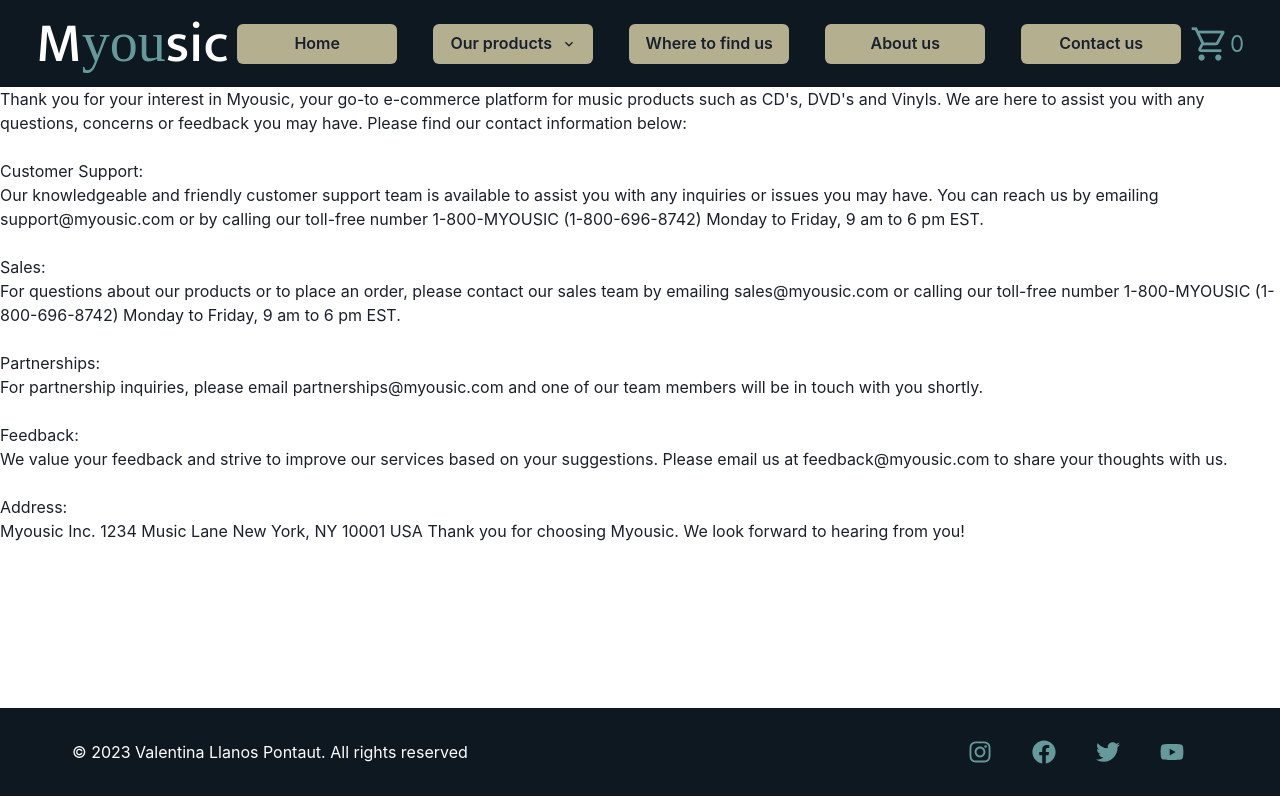
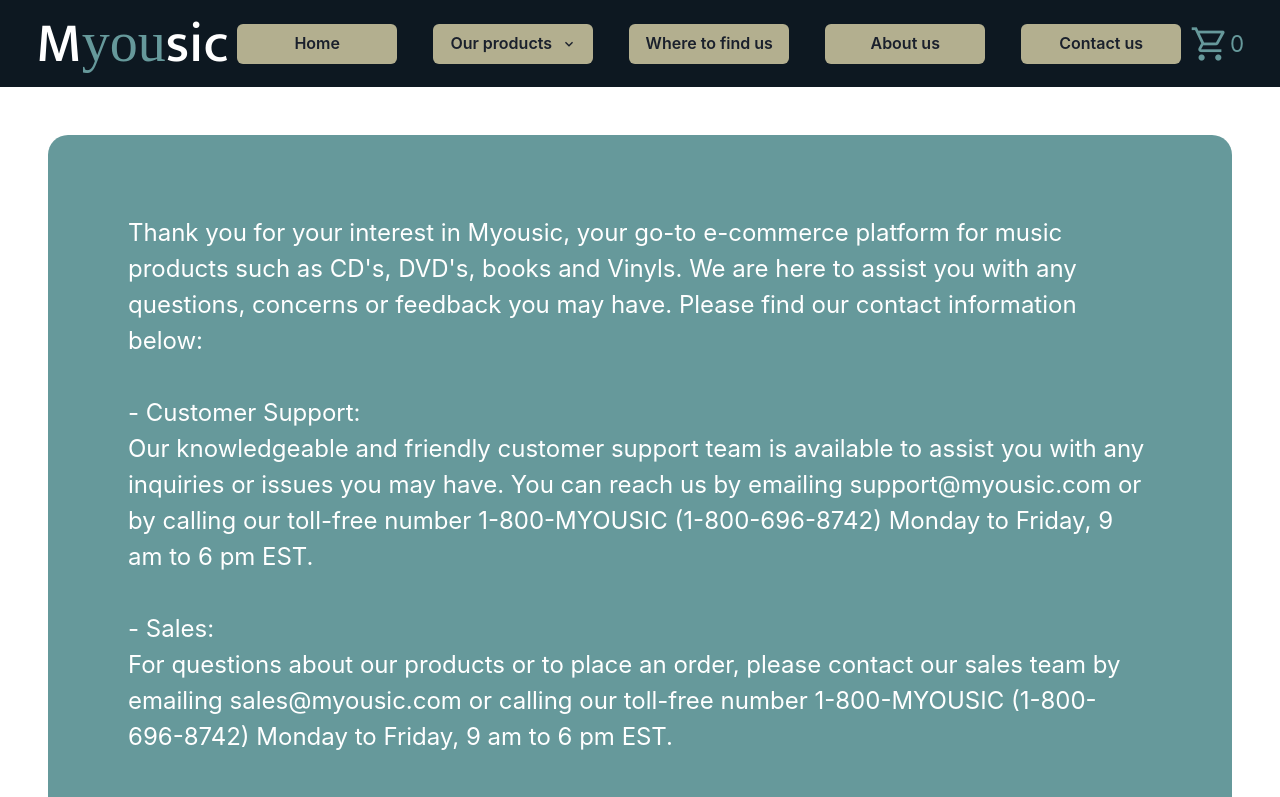
Before and after one commit to valenpontaut/E-commerce--ReactJs, a React (Vite) app: page /contactus in a window 1280 px wide. Shown: the top 797 px of the page. Built offline with nearby package versions, Linux system fonts and the light colour scheme; a web font is replaced by a local one.

Commit message:
contact us styling

```diff
--- a/src/components/ContactUs.jsx
+++ b/src/components/ContactUs.jsx
@@ -3,21 +3,23 @@
 const ContactUs = () => {
   return (
     <div className='body__Container'>
-      Thank you for your interest in Myousic, your go-to e-commerce platform for music products such as CD's, DVD's and Vinyls. We are here to assist you with any questions, concerns or feedback you may have. Please find our contact information below:
+      <div className='contactUs'>
+        <div className='contactUs__text'>
+          Thank you for your interest in Myousic, your go-to e-commerce platform for music products such as CD's, DVD's, books and Vinyls. We are here to assist you with any questions, concerns or feedback you may have. Please find our contact information below:
           <br/><br/>
-      Customer Support:<br/>
+          - Customer Support:<br/>
           Our knowledgeable and friendly customer support team is available to assist you with any inquiries or issues you may have. You can reach us by emailing support@myousic.com or by calling our toll-free number 1-800-MYOUSIC (1-800-696-8742) Monday to Friday, 9 am to 6 pm EST.
           <br/><br/>
-      Sales:<br/>
+          - Sales:<br/>
           For questions about our products or to place an order, please contact our sales team by emailing sales@myousic.com or calling our toll-free number 1-800-MYOUSIC (1-800-696-8742) Monday to Friday, 9 am to 6 pm EST.
           <br/><br/>
-      Partnerships:<br/>
+          - Partnerships:<br/>
           For partnership inquiries, please email partnerships@myousic.com and one of our team members will be in touch with you shortly.
           <br/><br/>
-      Feedback:<br/>
+          - Feedback:<br/>
           We value your feedback and strive to improve our services based on your suggestions. Please email us at feedback@myousic.com to share your thoughts with us.
           <br/><br/>
-      Address:<br/>
+          - Address:<br/>
           Myousic Inc.
           1234 Music Lane
           New York, NY 10001
@@ -25,6 +27,9 @@
 
           Thank you for choosing Myousic. We look forward to hearing from you!
         </div>
+      </div>
+
+    </div>
   )
 }
 
```
Lines whose indentation alone changed are shown as unchanged.
